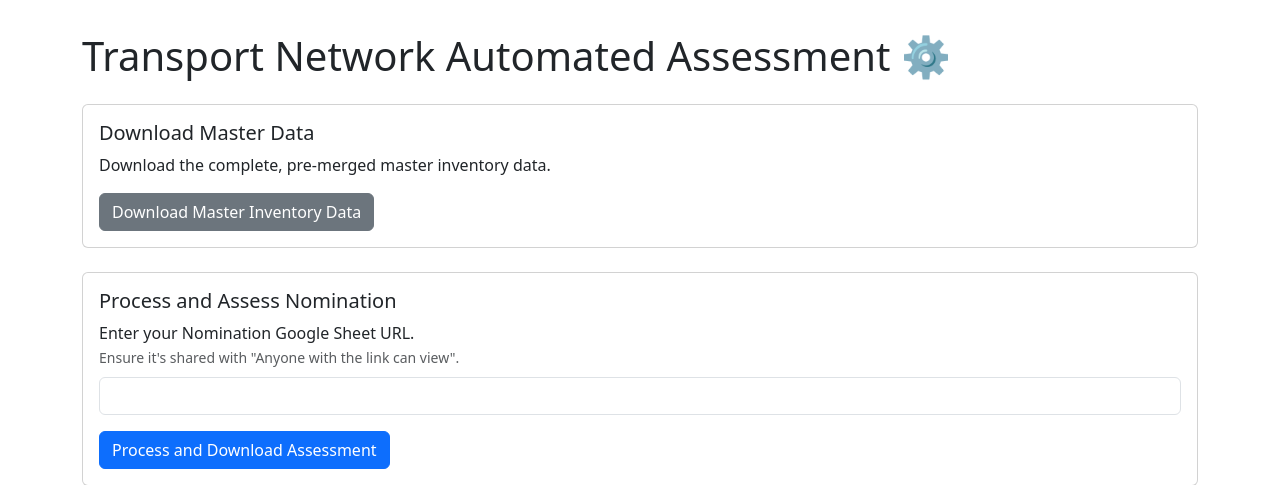
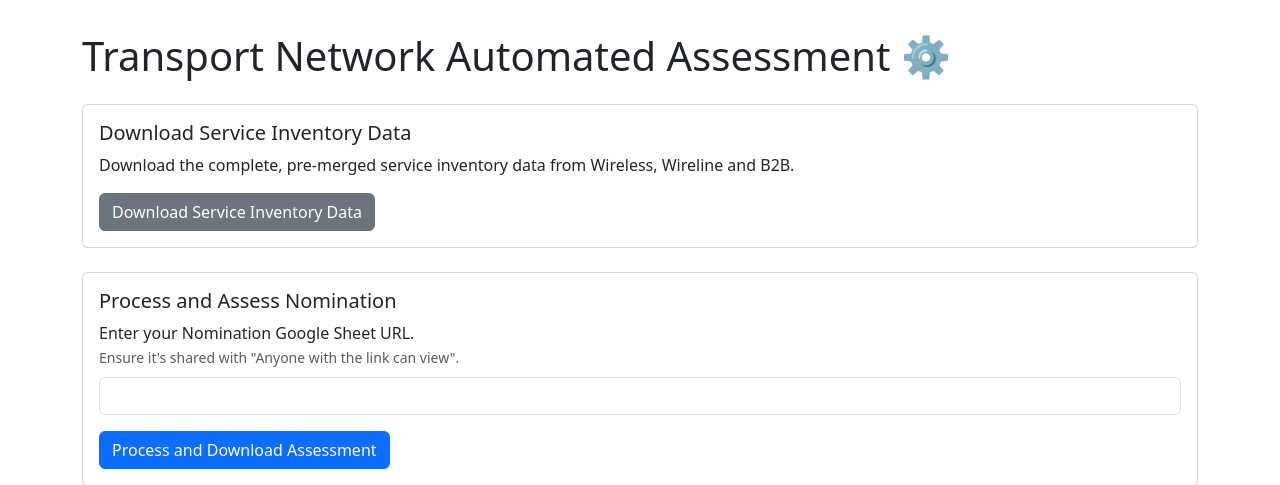
Before and after one commit to nathanielarugay-creator/Automated_Assessment, a Flask app: page / in a window 1280 px wide. Shown: the top 485 px of the page. Run offline with Flask 3, Linux system fonts and the light colour scheme.

Commit message:
Update index.html

```diff
--- a/templates/index.html
+++ b/templates/index.html
@@ -15,9 +15,9 @@
 
         <div class="card mb-4">
             <div class="card-body">
-                <h5 class="card-title">Download Master Data</h5>
-                <p class="card-text">Download the complete, pre-merged master inventory data.</p>
-                <a href="/download_master" class="btn btn-secondary">Download Master Inventory Data</a>
+                <h5 class="card-title">Download Service Inventory Data</h5>
+                <p class="card-text">Download the complete, pre-merged service inventory data from Wireless, Wireline and B2B.</p>
+                <a href="/download_master" class="btn btn-secondary">Download Service Inventory Data</a>
             </div>
         </div>
 
```
